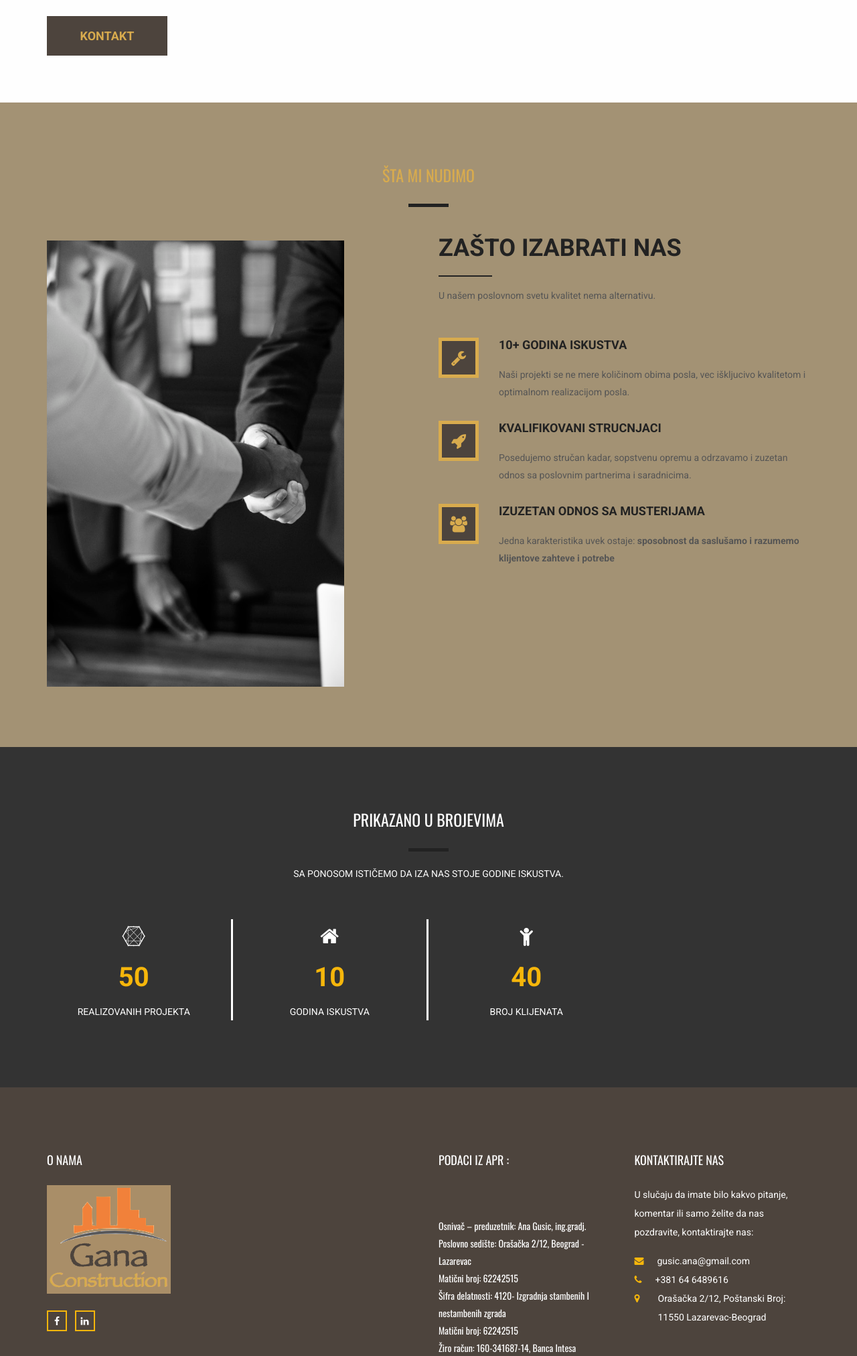
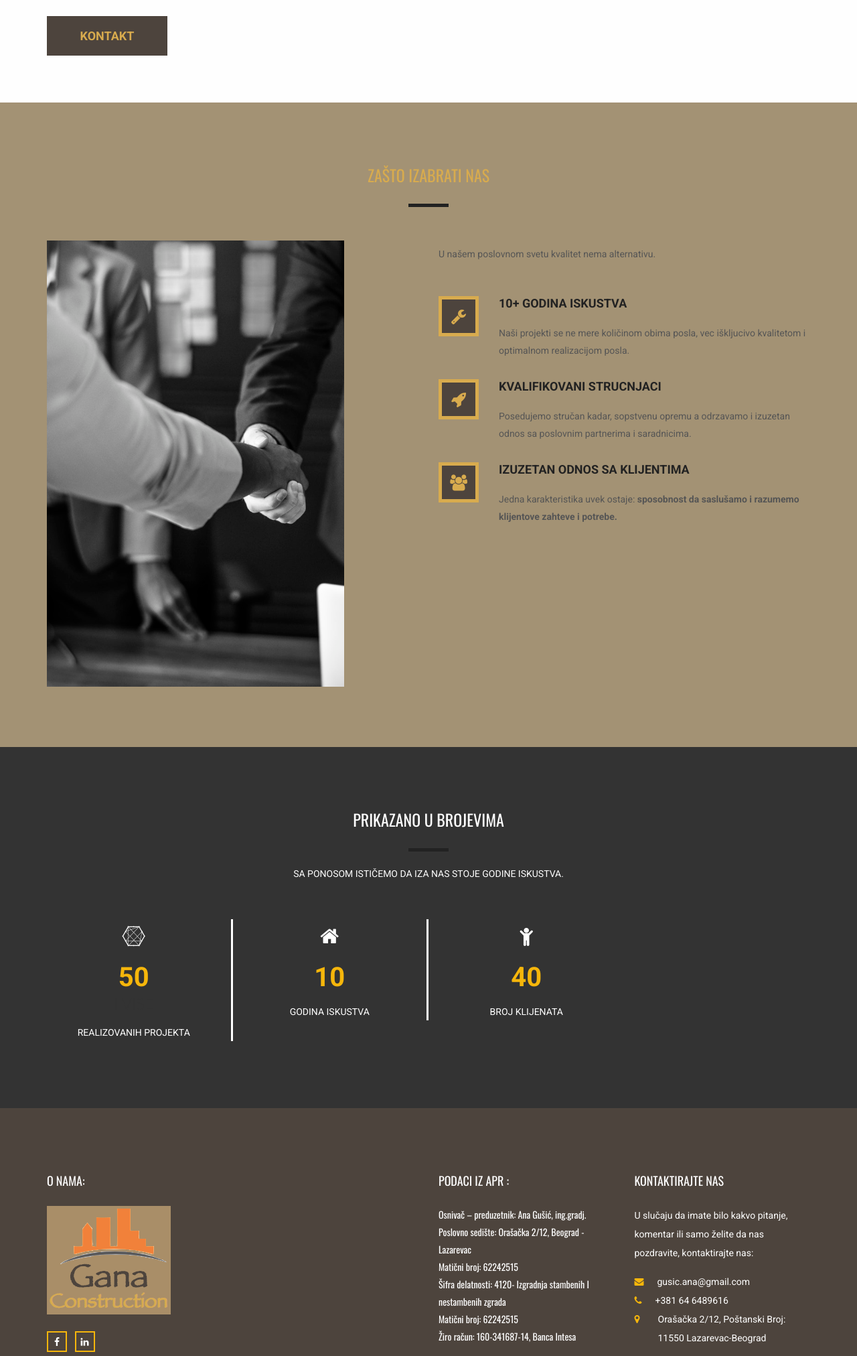
Before and after one commit to guliver109/ganaconstructions-github.io, a PHP site: page / in a window 1280 px wide. Shown: the part 2122-4146 px from the top of the page at 67% size. Run offline with PHP 8.4, Linux system fonts and the light colour scheme; some libraries are stand-ins or nearby versions.

Commit message:
final review

```diff
--- a/css/style.css
+++ b/css/style.css
@@ -1694,7 +1694,7 @@ a:focus, a:hover, .btn:focus, .btn:hover, button:focus, button:hover {
 .footer_area .footer_row .footer_about p {
   font: 400 14px/26px "Oswald", sans-serif;
   color: #fefefe;
-  padding-top: 22px;
+  /*padding-top: 22px; */
 }
 .footer_area .footer_row .footer_about .socail_icon {
   padding: 0;
--- a/index.html
+++ b/index.html
@@ -257,7 +257,7 @@
     <section class="our_feature_area">
         <div class="container">
             <div class="tittle wow fadeInUp">
-                <h2>Šta Mi Nudimo</h2>
+                <h2>ZAŠTO IZABRATI NAS</h2>
                 <!-- <h4>Lorem Ipsum is simply dummy text of the printing and typesetting industry</h4> -->
             </div>
             <div class="feature_row row">
@@ -266,7 +266,7 @@
                 </div>
                 <div class="col-md-6 feature_content">
                     <div class="subtittle">
-                        <h2>ZAŠTO IZABRATI NAS</h2>
+                        <!-- <h2>ZAŠTO IZABRATI NAS</h2> -->
                         <h5>U našem poslovnom svetu kvalitet nema alternativu.</h5>
                     </div>
                     <div class="media">
@@ -289,7 +289,7 @@
                         </div>
                         <div class="media-body">
                             <a href="#">KVALIFIKOVANI STRUCNJACI</a>
-                            <p>Posedujemo stručan kadar, sopstvenu opremu a odrzavamo i zuzetan odnos sa poslovnim partnerima i saradnicima.</p>
+                            <p>Posedujemo stručan kadar, sopstvenu opremu a odrzavamo i izuzetan odnos sa poslovnim partnerima i saradnicima.</p>
                         </div>
                     </div>
                     <div class="media">
@@ -299,8 +299,8 @@
                             </a>
                         </div>
                         <div class="media-body">
-                            <a href="#">Izuzetan Odnos sa Musterijama</a>
-                            <p> Jedna karakteristika uvek ostaje: <b>sposobnost da saslušamo i razumemo klijentove zahteve i potrebe</b></p>
+                            <a href="#">Izuzetan Odnos sa Klijentima</a>
+                            <p> Jedna karakteristika uvek ostaje: <b>sposobnost da saslušamo i razumemo klijentove zahteve i potrebe.</b></p>
                         </div>
                     </div>
                 </div>
@@ -320,6 +320,7 @@
                 <div class="col-md-3 col-sm-6 p0 completed">
                     <i class="fa fa-connectdevelop" aria-hidden="true"></i>
                     <span class="counter">50</span>
+                    <h3>I VISE</h3>
                     <h6>REALIZOVANIH PROJEKTA</h6>
                 </div>
                 <div class="col-md-3 col-sm-6 p0 completed">
@@ -347,7 +348,7 @@
         <div class="container">
             <div class="footer_row row">
                 <div class="col-md-3 col-sm-6 footer_about">
-                    <h2>O NAMA</h2>
+                    <h2>O NAMA:</h2>
                     <img src="images/buildingLogo2.png" alt="">
                     <ul class="socail_icon">
                         <li><a href="#"><i class="fa fa-facebook" aria-hidden="true"></i></a></li>
@@ -369,8 +370,7 @@
                 </div>
                 <div class="col-md-3 col-sm-6 footer_about">
                     <h2>Podaci iz APR :</h2>
-                    <p>
-                    <br>Osnivač – preduzetnik: Ana Gusic, ing.gradj.
+                    <p>Osnivač – preduzetnik: Ana Gušić, ing.gradj.
                     <br>Poslovno sedište: Orašačka 2/12, Beograd - Lazarevac
                     <br>Matični broj: 62242515
                     <br>Šifra delatnosti: 4120- Izgradnja stambenih I nestambenih zgrada
```
